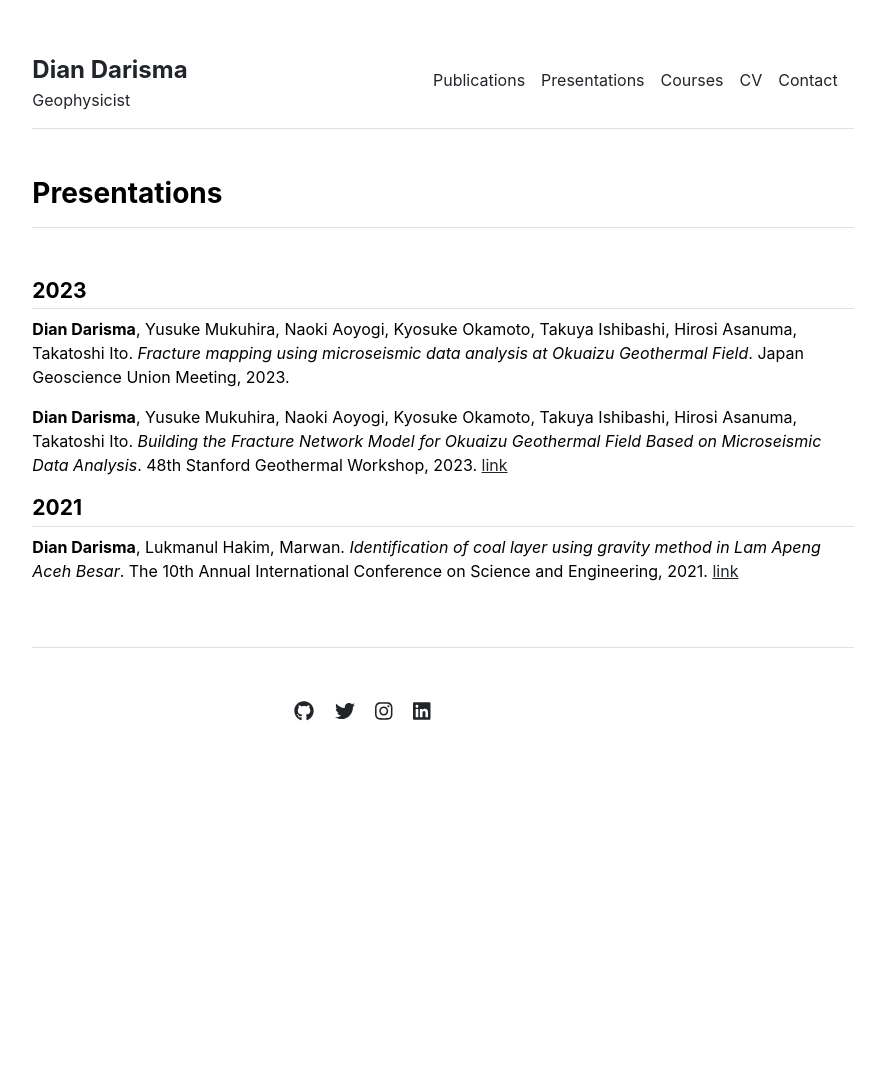
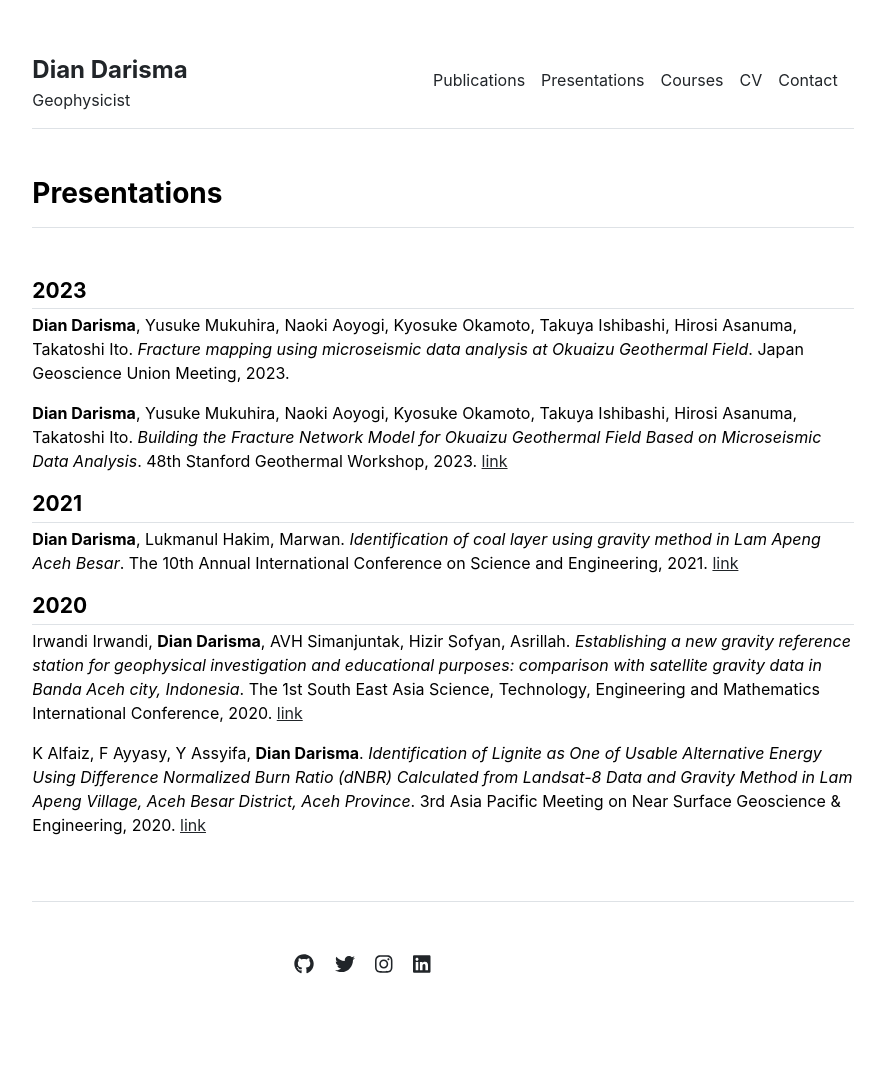
Before and after one commit to diandarisma/diandarisma.github.io, a Jekyll site: the page built from presentations.md, in a window 1280 px wide. Shown: the whole page, without its empty margins (197-1082 px from the left). Built offline with Jekyll 4.4.1, drawn with Linux system fonts in a browser that asks for light colours; before the commit the page ends 900 px from its top, so only the background shows below that.

Commit message:
Update presentations.html

```diff
--- a/_includes/presentations.html
+++ b/_includes/presentations.html
@@ -1,7 +1,7 @@
 <div class="row g-5 mb-5">
   <div>
     <h3 class="fw-bold border-bottom pb-3 mb-5">Presentations</h3>
-    <h4 class="fw-bold border-bottom pb-1 mb-2"><small>2023</small></h4>
+    <h4 class="fw-bold border-bottom pb-1 mb-1"><small>2023</small></h4>
     <p>
       <strong>Dian Darisma</strong>, Yusuke Mukuhira, Naoki Aoyogi, Kyosuke Okamoto, Takuya Ishibashi, Hirosi Asanuma, Takatoshi Ito.
       <i>Fracture mapping using microseismic data analysis at Okuaizu Geothermal Field</i>.
@@ -11,15 +11,29 @@
       <strong>Dian Darisma</strong>, Yusuke Mukuhira, Naoki Aoyogi, Kyosuke Okamoto, Takuya Ishibashi, Hirosi Asanuma, Takatoshi Ito.
       <i>Building the Fracture Network Model for Okuaizu Geothermal Field Based on Microseismic Data Analysis</i>.
       48th Stanford Geothermal Workshop, 2023.
-      <a href="https://pangea.stanford.edu/ERE/db/GeoConf/papers/SGW/2023/Darisma.pdf" style="color: blue;">link</a>
+      <a href="https://pangea.stanford.edu/ERE/db/GeoConf/papers/SGW/2023/Darisma.pdf">link</a>
     </p>
 
-    <h4 class="fw-bold border-bottom pb-1 mb-2"><small>2021</small></h4>
+    <h4 class="fw-bold border-bottom pb-1 mb-1"><small>2021</small></h4>
     <p>
       <strong>Dian Darisma</strong>, Lukmanul Hakim, Marwan.
       <i>Identification of coal layer using gravity method in Lam Apeng Aceh Besar</i>.
       The 10th Annual International Conference on Science and Engineering, 2021.
-      <a href="https://iopscience.iop.org/article/10.1088/1757-899X/1087/1/012071/meta" style="color: blue;">link</a>
+      <a href="https://iopscience.iop.org/article/10.1088/1757-899X/1087/1/012071/meta">link</a>
+    </p>
+
+    <h4 class="fw-bold border-bottom pb-1 mb-1"><small>2020</small></h4>
+    <p>
+      Irwandi Irwandi, <strong>Dian Darisma</strong>, AVH Simanjuntak, Hizir Sofyan, Asrillah.
+      <i>Establishing a new gravity reference station for geophysical investigation and educational purposes: comparison with satellite gravity data in Banda Aceh city, Indonesia</i>.
+      The 1st South East Asia Science, Technology, Engineering and Mathematics International Conference, 2020.
+      <a href="https://iopscience.iop.org/article/10.1088/1742-6596/1882/1/012137/meta">link</a>
+    </p>
+    <p>
+      K Alfaiz, F Ayyasy, Y Assyifa, <strong>Dian Darisma</strong>.
+      <i>Identification of Lignite as One of Usable Alternative Energy Using Difference Normalized Burn Ratio (dNBR) Calculated from Landsat-8 Data and Gravity Method in Lam Apeng Village, Aceh Besar District, Aceh Province</i>.
+      3rd Asia Pacific Meeting on Near Surface Geoscience & Engineering, 2020.
+      <a href="https://www.earthdoc.org/content/papers/10.3997/2214-4609.202071107">link</a>
     </p>
   </div>
 </div>
```
